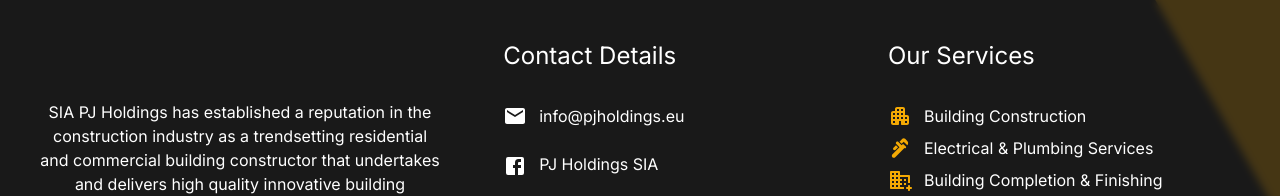
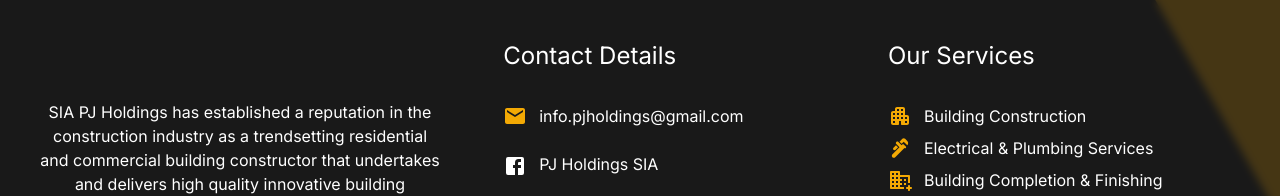
Before and after one commit to IsuruSG/PJ-Holdings-Web, a Next.js app: page /components/footer-component in a window 1280 px wide. Shown: the top 196 px of the page. Built offline with nearby package versions, Linux system fonts and the light colour scheme.

Commit message:
Footer Component:change the email

```diff
--- a/src/Components/Footer.tsx
+++ b/src/Components/Footer.tsx
@@ -12,7 +12,8 @@ const Footer = () => {
   const contactInfo = () => (
     <div className="flex flex-col space-y-6">
       <span className="flex space-x-3">
-        <MailIcon className="fill-yellow-450" /> <span>info@pjholdings.eu</span>
+        <MailIcon className="text-yellow-450" />{' '}
+        <span>info.pjholdings@gmail.com</span>
       </span>
       <span className="flex space-x-3">
         <Link
```
Also changed, not shown: public/logo-rounded.png (added).
